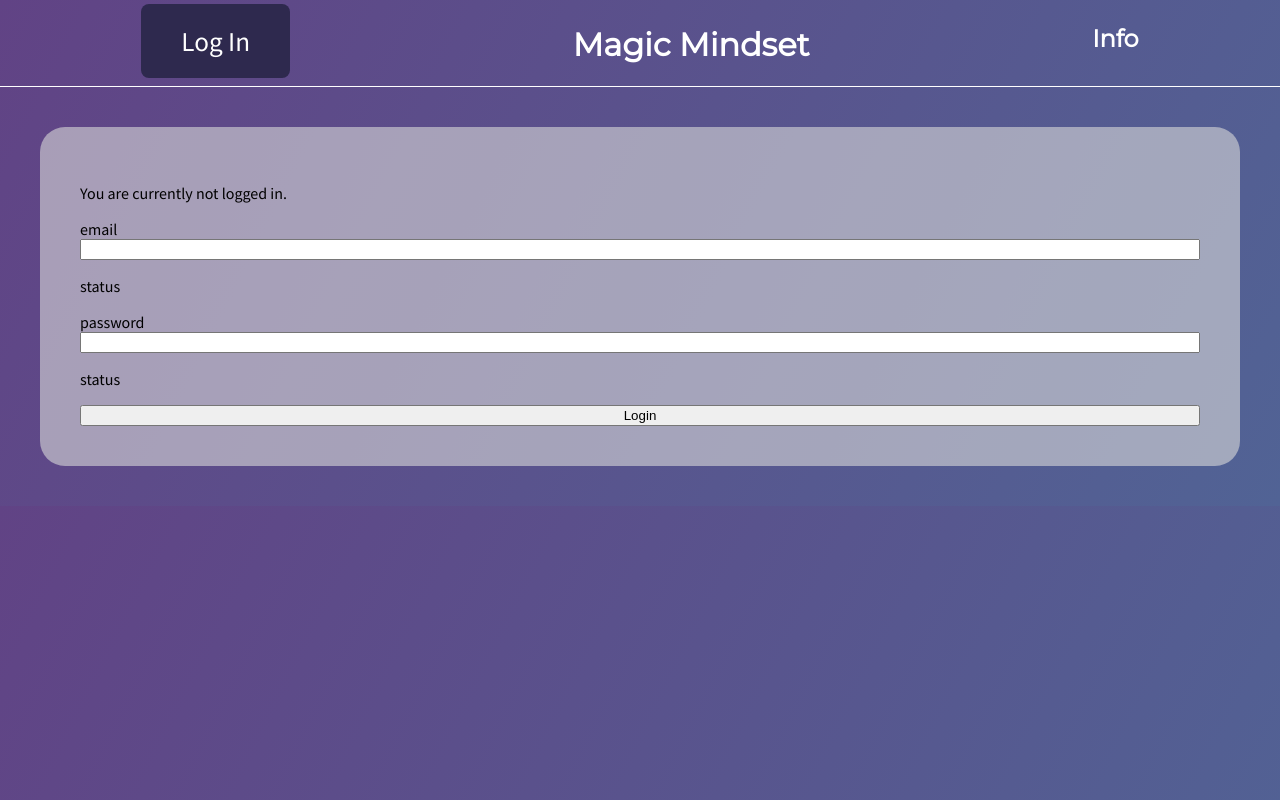
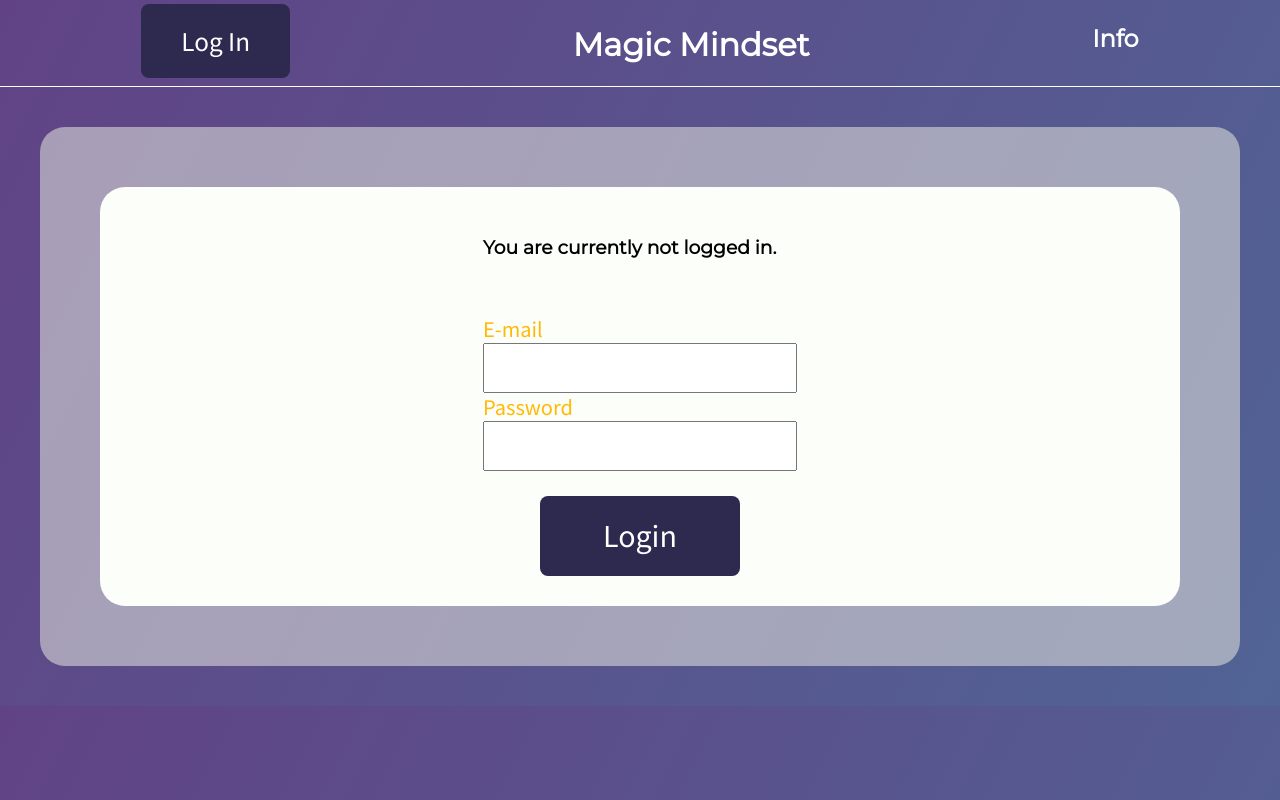
Before and after one commit to CryptForge/magic-mindset, a React (Vite) app in the folder website/: page /login in a window 1280 px wide. Built offline with nearby package versions, Linux system fonts and the light colour scheme.

Commit message:
idk whats happening :( (#45)
* Change navigation based on role

* oops

* fix stuff

* fix stuff

```diff
--- a/website/src/index.css
+++ b/website/src/index.css
@@ -14,8 +14,6 @@ body {
   border-radius: 25px;
   padding: 40px;
   margin: 40px;
-}
-.container * {
   color: black;
 }
 .container button {
@@ -36,8 +34,12 @@ body {
   background: rgba(217, 217, 217, 0.75);
   border-radius: 25px;
 }
-* {
-  color: white;
+.whiteelement {
+  background-color: #fbfef9;
+  border-radius: 25px;
+  padding: 30px;
+  margin: 20px;
+  color: black;
 }
 h1,
 h2,
@@ -49,6 +51,3 @@ p,
 span {
   font-family: "Source Sans Pro", sans-serif;
 }
-label {
-  font-family: "Source Sans Pro", sans-serif;
-}
--- a/website/src/page/Login/Login.css
+++ b/website/src/page/Login/Login.css
@@ -1,4 +1,33 @@
 .loginflexcolumn {
+  margin: auto;
+  align-items: center;
   display: flex;
   flex-direction: column;
 }
+.inputfield {
+  width: 300px;
+  font-size: 1.4em;
+  padding: 10px 5px 10px 5px;
+  color: #ffba08;
+}
+.inputbutton {
+  background: #2e294e;
+  font-family: "Source Sans Pro", sans-serif;
+  color: white;
+  border: none;
+  border-radius: 8px;
+  padding: 20px;
+  transition-duration: 0.5s;
+  font-size: 2em;
+  width: 200px;
+  margin-top: 25px;
+}
+.inputbutton:hover {
+  transform: scale(110%);
+  cursor: pointer;
+}
+.loginflexcolumn label {
+  font-family: "Source Sans Pro", sans-serif;
+  color: #ffba08;
+  font-size: 1.4em;
+}
--- a/website/src/page/Login/Login.jsx
+++ b/website/src/page/Login/Login.jsx
@@ -15,17 +15,33 @@ const Login = (props) => {
   };
 
   return (
-    <div>
-      <p>You are currently {auth.authenticated ? "" : "not"} logged in.</p>
-      <p>{auth.authenticated ? "You are a " + auth.info.role : ""}</p>
+    <div className="whiteelement">
       <form className="loginflexcolumn" onSubmit={login}>
-        <label htmlFor="email">email</label>
-        <input id="email" name="email" required></input>
-        <p>status</p>
-        <label htmlFor="password">password</label>
-        <input id="password" name="password" required></input>
-        <p>status</p>
-        <input type="submit" value="Login"></input>
+        <div className="flex column">
+          <h3>
+            You are currently {auth.authenticated ? "" : "not"} logged in.
+          </h3>
+          <h3>{auth.authenticated ? "You are a " + auth.info.role : ""}</h3>
+
+          <label htmlFor="email">E-mail</label>
+          <input
+            id="email"
+            name="email"
+            required
+            className="inputfield"
+          ></input>
+        </div>
+        <div className="flex column">
+          <label htmlFor="password">Password</label>
+          <input
+            id="password"
+            name="password"
+            required
+            className="inputfield"
+            type="password"
+          ></input>
+        </div>
+        <input type="submit" value="Login" className="inputbutton"></input>
       </form>
     </div>
   );
```
